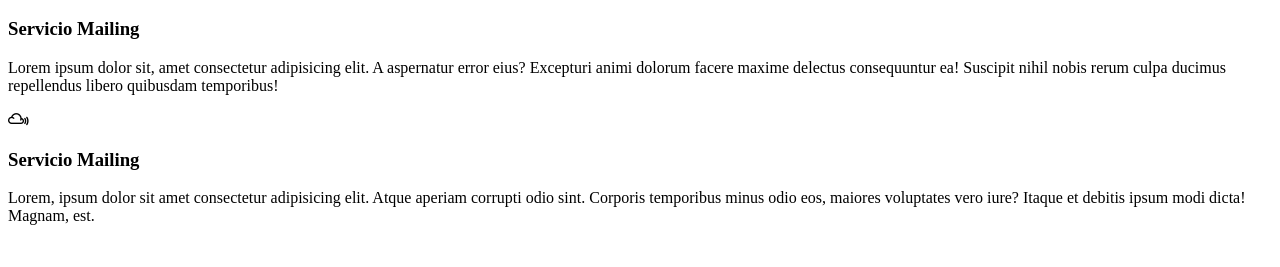
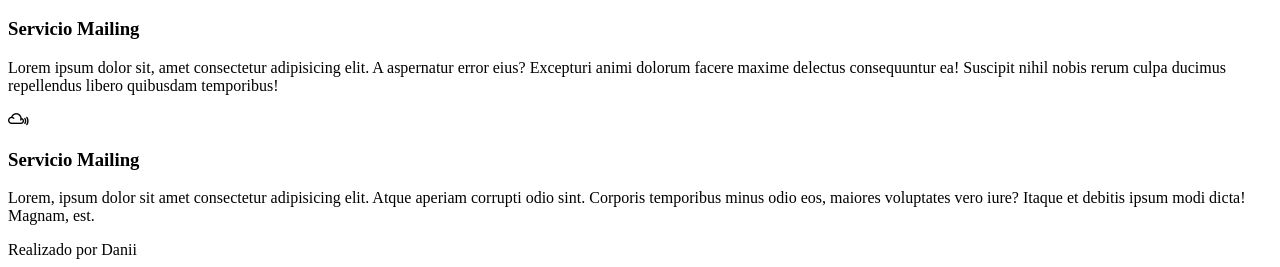
Before and after one commit to DDCenteno/SeminarCSSAmDC, a plain HTML site: page index.html in a window 1280 px wide. Shown: the part 1027-1294 px from the top of the page. Before the commit the page ends 1268 px from the top, so only its background shows below. Drawn offline with Linux system fonts and the light colour scheme; files whose address does not match are found by name.

Commit message:
agregando footer

```diff
--- a/index.html
+++ b/index.html
@@ -46,5 +46,8 @@
             <p>Lorem, ipsum dolor sit amet consectetur adipisicing elit. Atque aperiam corrupti odio sint. Corporis temporibus minus odio eos, maiores voluptates vero iure? Itaque et debitis ipsum modi dicta! Magnam, est.</p>
         </div>
     </section>
+    <footer>
+        Realizado por Danii
+    </footer>
 </body>
 </html>
```
